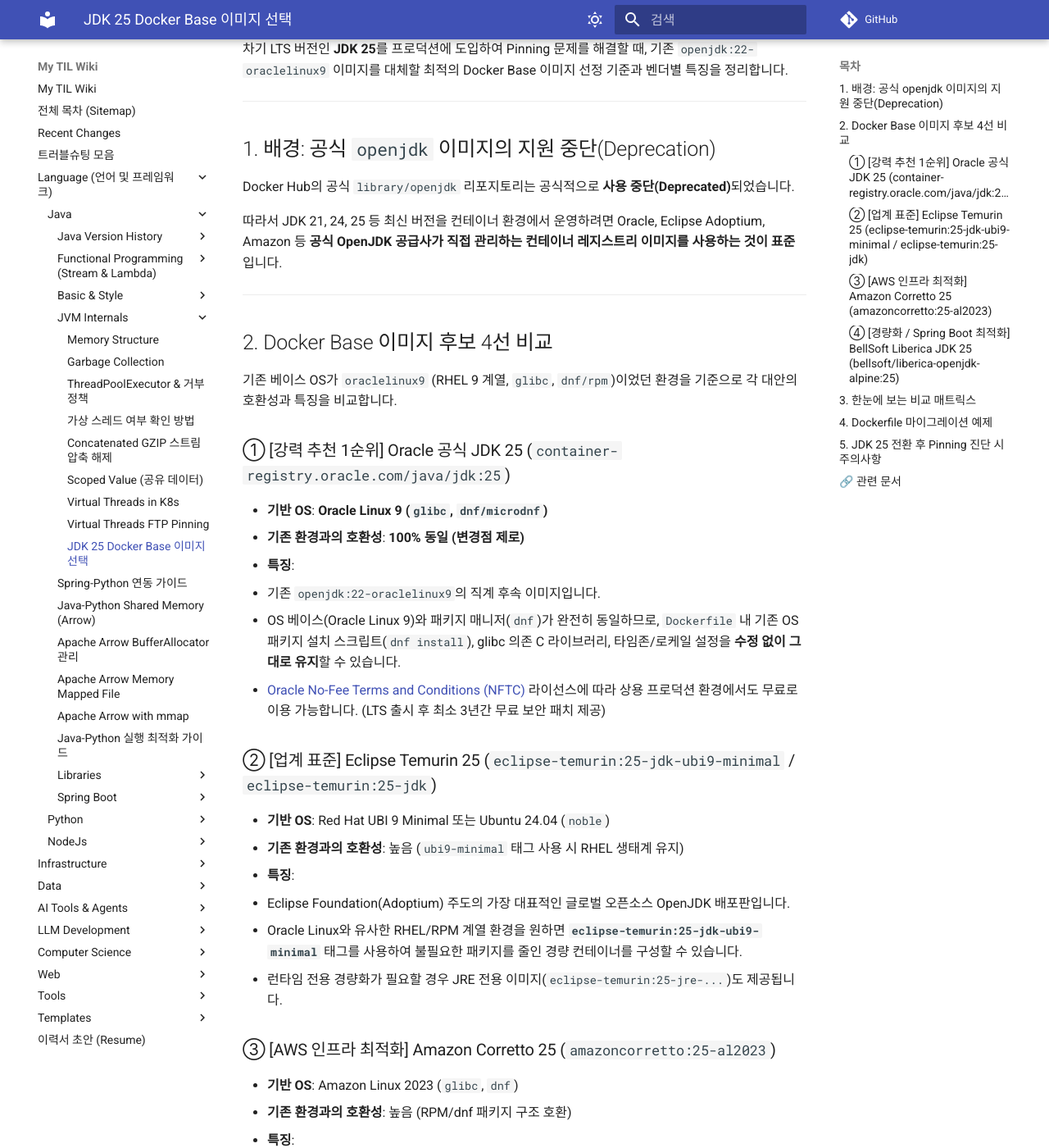
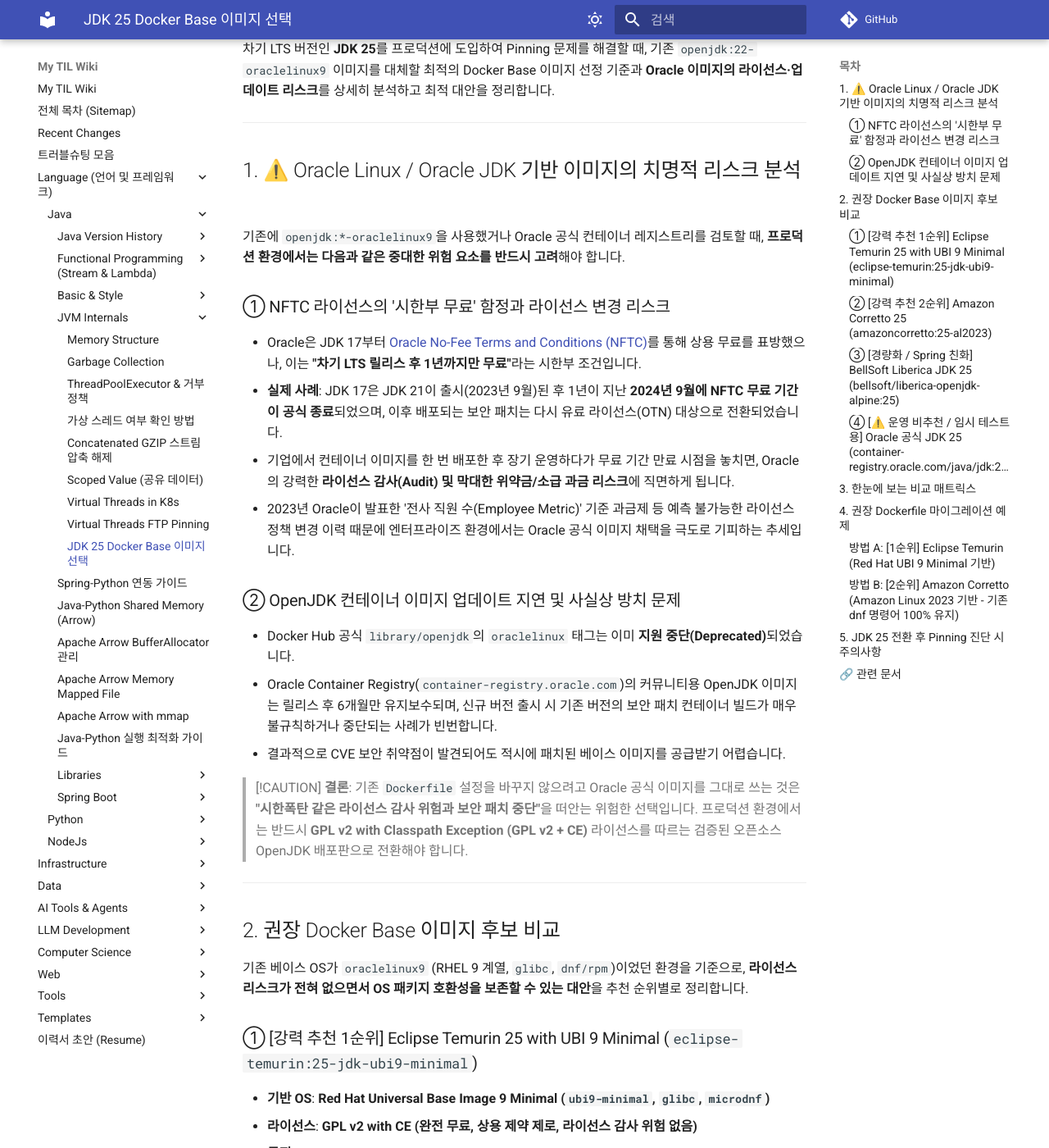
Before and after one commit to DevDooly/TIL, an MkDocs documentation site: the page built from docs/Language/Java/JDK25_Docker_Base_Image_Selection.md, in a window 1280 px wide and 1400 px high, scrolled down 267 px. Shown: the whole window at 82% size. Built offline with MkDocs 1.6.1 and Material for MkDocs 9.7.7, drawn with Linux system fonts in a browser that asks for light colours; comment, search, counter and statistics services are not loaded; some of the changed text lies outside the part shown.

Commit message:
docs: Oracle Linux/JDK 라이선스 및 업데이트 리스크 반영하여 Base 이미지 권장안 수정

````diff
--- a/docs/Language/Java/JDK25_Docker_Base_Image_Selection.md
+++ b/docs/Language/Java/JDK25_Docker_Base_Image_Selection.md
@@ -2,93 +2,121 @@
 
 Java 21~23의 가상 스레드(Virtual Threads) 환경에서 `synchronized` 블록 내 I/O 블로킹 작업으로 인해 발생하던 **스레드 고정(Pinning) 및 캐리어 스레드 풀 고갈 이슈**는 **JDK 24의 JEP 491 (Synchronize Virtual Threads without Pinning)**을 통해 근본적으로 해결되었습니다.
 
-차기 LTS 버전인 **JDK 25**를 프로덕션에 도입하여 Pinning 문제를 해결할 때, 기존 `openjdk:22-oraclelinux9` 이미지를 대체할 최적의 Docker Base 이미지 선정 기준과 벤더별 특징을 정리합니다.
+차기 LTS 버전인 **JDK 25**를 프로덕션에 도입하여 Pinning 문제를 해결할 때, 기존 `openjdk:22-oraclelinux9` 이미지를 대체할 최적의 Docker Base 이미지 선정 기준과 **Oracle 이미지의 라이선스·업데이트 리스크**를 상세히 분석하고 최적 대안을 정리합니다.
 
 ---
 
-## 1. 배경: 공식 `openjdk` 이미지의 지원 중단(Deprecation)
+## 1. ⚠️ Oracle Linux / Oracle JDK 기반 이미지의 치명적 리스크 분석
 
-Docker Hub의 공식 `library/openjdk` 리포지토리는 공식적으로 **사용 중단(Deprecated)**되었습니다.
+기존에 `openjdk:*-oraclelinux9`을 사용했거나 Oracle 공식 컨테이너 레지스트리를 검토할 때, **프로덕션 환경에서는 다음과 같은 중대한 위험 요소를 반드시 고려**해야 합니다.
 
-따라서 JDK 21, 24, 25 등 최신 버전을 컨테이너 환경에서 운영하려면 Oracle, Eclipse Adoptium, Amazon 등 **공식 OpenJDK 공급사가 직접 관리하는 컨테이너 레지스트리 이미지를 사용하는 것이 표준**입니다.
+### ① NFTC 라이선스의 '시한부 무료' 함정과 라이선스 변경 리스크
+
+- Oracle은 JDK 17부터 [Oracle No-Fee Terms and Conditions (NFTC)](https://www.oracle.com/downloads/licenses/no-fee-license.html)를 통해 상용 무료를 표방했으나, 이는 **"차기 LTS 릴리스 후 1년까지만 무료"**라는 시한부 조건입니다.
+- **실제 사례**: JDK 17은 JDK 21이 출시(2023년 9월)된 후 1년이 지난 **2024년 9월에 NFTC 무료 기간이 공식 종료**되었으며, 이후 배포되는 보안 패치는 다시 유료 라이선스(OTN) 대상으로 전환되었습니다.
+- 기업에서 컨테이너 이미지를 한 번 배포한 후 장기 운영하다가 무료 기간 만료 시점을 놓치면, Oracle의 강력한 **라이선스 감사(Audit) 및 막대한 위약금/소급 과금 리스크**에 직면하게 됩니다.
+- 2023년 Oracle이 발표한 '전사 직원 수(Employee Metric)' 기준 과금제 등 예측 불가능한 라이선스 정책 변경 이력 때문에 엔터프라이즈 환경에서는 Oracle 공식 이미지 채택을 극도로 기피하는 추세입니다.
+
+### ② OpenJDK 컨테이너 이미지 업데이트 지연 및 사실상 방치 문제
+
+- Docker Hub 공식 `library/openjdk`의 `oraclelinux` 태그는 이미 **지원 중단(Deprecated)**되었습니다.
+- Oracle Container Registry(`container-registry.oracle.com`)의 커뮤니티용 OpenJDK 이미지는 릴리스 후 6개월만 유지보수되며, 신규 버전 출시 시 기존 버전의 보안 패치 컨테이너 빌드가 매우 불규칙하거나 중단되는 사례가 빈번합니다.
+- 결과적으로 CVE 보안 취약점이 발견되어도 적시에 패치된 베이스 이미지를 공급받기 어렵습니다.
+
+> [!CAUTION]
+> **결론**: 기존 `Dockerfile` 설정을 바꾸지 않으려고 Oracle 공식 이미지를 그대로 쓰는 것은 **"시한폭탄 같은 라이선스 감사 위험과 보안 패치 중단"**을 떠안는 위험한 선택입니다. 프로덕션 환경에서는 반드시 **GPL v2 with Classpath Exception (GPL v2 + CE)** 라이선스를 따르는 검증된 오픈소스 OpenJDK 배포판으로 전환해야 합니다.
 
 ---
 
-## 2. Docker Base 이미지 후보 4선 비교
+## 2. 권장 Docker Base 이미지 후보 비교
 
-기존 베이스 OS가 `oraclelinux9` (RHEL 9 계열, `glibc`, `dnf/rpm`)이었던 환경을 기준으로 각 대안의 호환성과 특징을 비교합니다.
+기존 베이스 OS가 `oraclelinux9` (RHEL 9 계열, `glibc`, `dnf/rpm`)이었던 환경을 기준으로, **라이선스 리스크가 전혀 없으면서 OS 패키지 호환성을 보존할 수 있는 대안**을 추천 순위별로 정리합니다.
 
-### ① [강력 추천 1순위] Oracle 공식 JDK 25 (`container-registry.oracle.com/java/jdk:25`)
+### ① [강력 추천 1순위] Eclipse Temurin 25 with UBI 9 Minimal (`eclipse-temurin:25-jdk-ubi9-minimal`)
 
-- **기반 OS**: **Oracle Linux 9 (`glibc`, `dnf/microdnf`)**
-- **기존 환경과의 호환성**: **100% 동일 (변경점 제로)**
+- **기반 OS**: **Red Hat Universal Base Image 9 Minimal (`ubi9-minimal`, `glibc`, `microdnf`)**
+- **라이선스**: **GPL v2 with CE (완전 무료, 상용 제약 제로, 라이선스 감사 위험 없음)**
 - **특징**:
-  - 기존 `openjdk:22-oraclelinux9`의 직계 후속 이미지입니다.
-  - OS 베이스(Oracle Linux 9)와 패키지 매니저(`dnf`)가 완전히 동일하므로, `Dockerfile` 내 기존 OS 패키지 설치 스크립트(`dnf install`), glibc 의존 C 라이브러리, 타임존/로케일 설정을 **수정 없이 그대로 유지**할 수 있습니다.
-  - [Oracle No-Fee Terms and Conditions (NFTC)](https://www.oracle.com/downloads/licenses/no-fee-license.html) 라이선스에 따라 상용 프로덕션 환경에서도 무료로 이용 가능합니다. (LTS 출시 후 최소 3년간 무료 보안 패치 제공)
+  - Eclipse Foundation(Adoptium 프로젝트)에서 빌드하며, 전 세계 엔터프라이즈에서 가장 널리 쓰이는 **사실상의 업계 표준(De Facto Standard)**입니다.
+  - Red Hat의 공식 UBI 9 기반 태그(`ubi9-minimal`)를 사용하므로, **기존 Oracle Linux 9과 동일한 RHEL 9 계열 패키지 생태계 및 glibc 환경**을 완벽하게 유지합니다.
+  - `microdnf` 명령어로 기존 RPM 패키지를 설치할 수 있어 Dockerfile 수정이 최소화됩니다.
+  - 범용적인 Debian/Ubuntu 환경을 선호한다면 `eclipse-temurin:25-jdk` (Ubuntu noble 기반)도 훌륭한 선택입니다.
 
-### ② [업계 표준] Eclipse Temurin 25 (`eclipse-temurin:25-jdk-ubi9-minimal` / `eclipse-temurin:25-jdk`)
+### ② [강력 추천 2순위] Amazon Corretto 25 (`amazoncorretto:25-al2023`)
 
-- **기반 OS**: Red Hat UBI 9 Minimal 또는 Ubuntu 24.04 (`noble`)
-- **기존 환경과의 호환성**: 높음 (`ubi9-minimal` 태그 사용 시 RHEL 생태계 유지)
+- **기반 OS**: **Amazon Linux 2023 (`al2023`, `glibc`, `dnf`)**
+- **라이선스**: **GPL v2 with CE (완전 무료, 상용 제약 제로)**
 - **특징**:
-  - Eclipse Foundation(Adoptium) 주도의 가장 대표적인 글로벌 오픈소스 OpenJDK 배포판입니다.
-  - Oracle Linux와 유사한 RHEL/RPM 계열 환경을 원하면 **`eclipse-temurin:25-jdk-ubi9-minimal`** 태그를 사용하여 불필요한 패키지를 줄인 경량 컨테이너를 구성할 수 있습니다.
-  - 런타임 전용 경량화가 필요할 경우 JRE 전용 이미지(`eclipse-temurin:25-jre-...`)도 제공됩니다.
+  - AWS가 직접 빌드하고 장기 지원(LTS)을 보장하는 프로덕션급 OpenJDK입니다.
+  - Amazon Linux 2023은 Fedora/RHEL 기반이므로 **기존 Oracle Linux 9과 마찬가지로 `dnf` 패키지 관리자와 `glibc`**를 기본 제공합니다. 기존 Dockerfile의 `dnf install` 명령어를 단 한 줄도 고치지 않고 그대로 사용할 수 있습니다.
+  - AWS 환경(EKS, ECS, EC2)뿐만 아니라 온프레미스 및 타 클라우드에서도 아무런 제약 없이 무료로 사용할 수 있습니다.
 
-### ③ [AWS 인프라 최적화] Amazon Corretto 25 (`amazoncorretto:25-al2023`)
-
-- **기반 OS**: Amazon Linux 2023 (`glibc`, `dnf`)
-- **기존 환경과의 호환성**: 높음 (RPM/dnf 패키지 구조 호환)
-- **특징**:
-  - AWS 인프라(EKS, ECS, EC2)에서 실행되는 워크로드에 가장 권장되는 이미지입니다.
-  - Amazon Linux 2023 기반이므로 기존 Oracle Linux 9과 동일하게 `dnf` 패키지 관리자와 `glibc`를 사용하여 마이그레이션이 수월합니다.
-  - AWS 외부(온프레미스, 타 클라우드)에서도 라이선스 제약 없이 전액 무료로 사용 가능합니다.
-
-### ④ [경량화 / Spring Boot 최적화] BellSoft Liberica JDK 25 (`bellsoft/liberica-openjdk-alpine:25`)
+### ③ [경량화 / Spring 친화] BellSoft Liberica JDK 25 (`bellsoft/liberica-openjdk-alpine:25`)
 
 - **기반 OS**: Alpine Linux (`musl libc`, `apk`)
-- **기존 환경과의 호환성**: 보통 (musl libc 호환성 확인 필요)
+- **라이선스**: **GPL v2 with CE (완전 무료)**
 - **특징**:
-  - Spring Boot 공식 레퍼런스이자 Paketo Cloud Native Buildpacks의 기본 JDK 배포판입니다.
-  - 이미지 크기(~200MB 이하)를 극대화하여 줄이고 싶을 때 적합합니다.
-  - 단, Alpine은 `musl libc`를 사용하므로 JNI 기반 네이티브 라이브러리(암호화 모듈, 일부 DB/네트워크 C 바인딩 등)가 포함된 경우 비호환 문제가 생길 수 있어 사전 테스트가 필수적입니다.
+  - Spring Boot 공식 레퍼런스이자 Paketo Buildpacks의 기본 JDK 배포판입니다.
+  - 이미지 크기(~200MB)를 극도로 줄이고 싶을 때 최적입니다.
+  - **주의**: Alpine의 `musl libc` 특성상 JNI 기반 네이티브 라이브러리(C 바인딩, 특정 암호화/압축 모듈) 사용 시 호환성 검증이 선행되어야 합니다.
+
+### ④ [⚠️ 운영 비추천 / 임시 테스트용] Oracle 공식 JDK 25 (`container-registry.oracle.com/java/jdk:25`)
+
+- **기반 OS**: Oracle Linux 9 (`glibc`, `dnf`)
+- **라이선스**: **Oracle NFTC (차기 LTS 출시 1년 후 유료 전환)**
+- **평가**:
+  - OS와 JDK가 기존 환경과 100% 동일하여 로컬 검증이나 임시 테스트에는 유용할 수 있으나, **앞서 언급한 NFTC 라이선스 만료 및 업데이트 지연 리스크로 인해 프로덕션 배포에는 권장하지 않습니다.**
 
 ---
 
 ## 3. 한눈에 보는 비교 매트릭스
 
-| 항목 | ① Oracle 공식 JDK 25 | ② Eclipse Temurin 25 | ③ Amazon Corretto 25 | ④ BellSoft Liberica (Alpine) |
+| 항목 | ① Eclipse Temurin 25 (UBI 9) | ② Amazon Corretto 25 (AL2023) | ③ BellSoft Liberica (Alpine) | ④ Oracle 공식 JDK 25 |
 | :--- | :--- | :--- | :--- | :--- |
-| **대표 이미지 태그** | `container-registry.oracle.com/java/jdk:25` | `eclipse-temurin:25-jdk-ubi9-minimal` | `amazoncorretto:25-al2023` | `bellsoft/liberica-openjdk-alpine:25` |
-| **기반 OS** | **Oracle Linux 9** | Red Hat UBI 9 Minimal | Amazon Linux 2023 | Alpine Linux |
-| **C 표준 라이브러리** | `glibc` | `glibc` | `glibc` | `musl libc` |
-| **패키지 관리자** | `dnf` / `microdnf` | `microdnf` | `dnf` | `apk` |
-| **라이선스** | Oracle NFTC (무료) | GPL v2 with CE (오픈소스) | GPL v2 with CE (오픈소스) | GPL v2 with CE (오픈소스) |
-| **이미지 크기** | 약 450~500 MB | 약 380~420 MB | 약 400~450 MB | **약 180~220 MB (초경량)** |
-| **마이그레이션 비용** | **최저 (Dockerfile 수정 없음)** | 낮음 | 낮음 | 보통 (musl 검증 필요) |
-| **권장 시나리오** | **기존 OL9 설정 완벽 보존** | 범용 오픈소스 표준 채택 | AWS 인프라 환경 | 이미지 최소화 / Spring 친화 |
+| **추천 등급** | **[1순위] 엔터프라이즈 표준** | **[2순위] AWS / dnf 호환 표준** | [3순위] 이미지 경량화 | **[비추천] 라이선스 리스크** |
+| **대표 태그** | `eclipse-temurin:25-jdk-ubi9-minimal` | `amazoncorretto:25-al2023` | `bellsoft/liberica-openjdk-alpine:25` | `container-registry.oracle.com/java/jdk:25` |
+| **기반 OS** | **Red Hat UBI 9 Minimal** | **Amazon Linux 2023** | Alpine Linux | Oracle Linux 9 |
+| **C 표준 라이브러리** | `glibc` | `glibc` | `musl libc` | `glibc` |
+| **패키지 관리자** | `microdnf` | `dnf` | `apk` | `dnf` |
+| **라이선스** | **GPL v2 with CE (평생 무료)** | **GPL v2 with CE (평생 무료)** | **GPL v2 with CE (평생 무료)** | **NFTC (시한부 무료 $\rightarrow$ 유료)** |
+| **라이선스 감사 리스크** | **없음 (0%)** | **없음 (0%)** | **없음 (0%)** | **높음 (유료 전환 위험)** |
+| **보안 패치 주기** | 분기별 정기 CPU 즉각 반영 | 분기별 정기 CPU 즉각 반영 | 정기 반영 | 불규칙 / 지연 가능성 |
+| **기존 OL9 호환성** | **매우 높음 (RHEL 9 계열)** | **매우 높음 (dnf 완벽 호환)** | 보통 (musl 호환성 점검) | 동일 |
 
 ---
 
-## 4. Dockerfile 마이그레이션 예제
+## 4. 권장 Dockerfile 마이그레이션 예제
 
-기존 `openjdk:22-oraclelinux9`에서 1순위 권장안인 Oracle 공식 JDK 25로 전환하는 예시입니다.
+기존 `openjdk:22-oraclelinux9`의 RHEL/RPM 생태계를 안전하게 계승하는 2가지 모범 예시입니다.
 
+### 방법 A: [1순위] Eclipse Temurin (Red Hat UBI 9 Minimal 기반)
 ```dockerfile
-# [기존]
-# FROM openjdk:22-oraclelinux9
+# Eclipse Temurin 공식 UBI 9 Minimal 이미지 채택
+FROM eclipse-temurin:25-jdk-ubi9-minimal
 
-# [변경 후] Oracle 공식 레지스트리 JDK 25 이미지 적용
-FROM container-registry.oracle.com/java/jdk:25
+# microdnf를 사용해 필요한 패키지 설치 (RHEL 계열 RPM 패키지 호환)
+USER root
+RUN microdnf install -y tzdata && microdnf clean all
 
-# 기존 dnf 패키지 설치 명령어 변경 없이 그대로 동작
+WORKDIR /app
+COPY target/*.jar app.jar
+
+# 보안 강화를 위한 비루트 실행
+USER 1001
+ENTRYPOINT ["java", "-jar", "app.jar"]
+```
+
+### 방법 B: [2순위] Amazon Corretto (Amazon Linux 2023 기반 - 기존 dnf 명령어 100% 유지)
+```dockerfile
+# Amazon Corretto 공식 AL2023 이미지 채택
+FROM amazoncorretto:25-al2023
+
+# 기존 Oracle Linux에서 사용하던 dnf 명령어를 수정 없이 그대로 사용 가능
 RUN dnf install -y tzdata && dnf clean all
 
 WORKDIR /app
 COPY target/*.jar app.jar
 
-# 컨테이너 실행
 ENTRYPOINT ["java", "-jar", "app.jar"]
 ```
 
````
Also changed, not shown: docs/Recent_Changes.md (+1 -1 lines).
